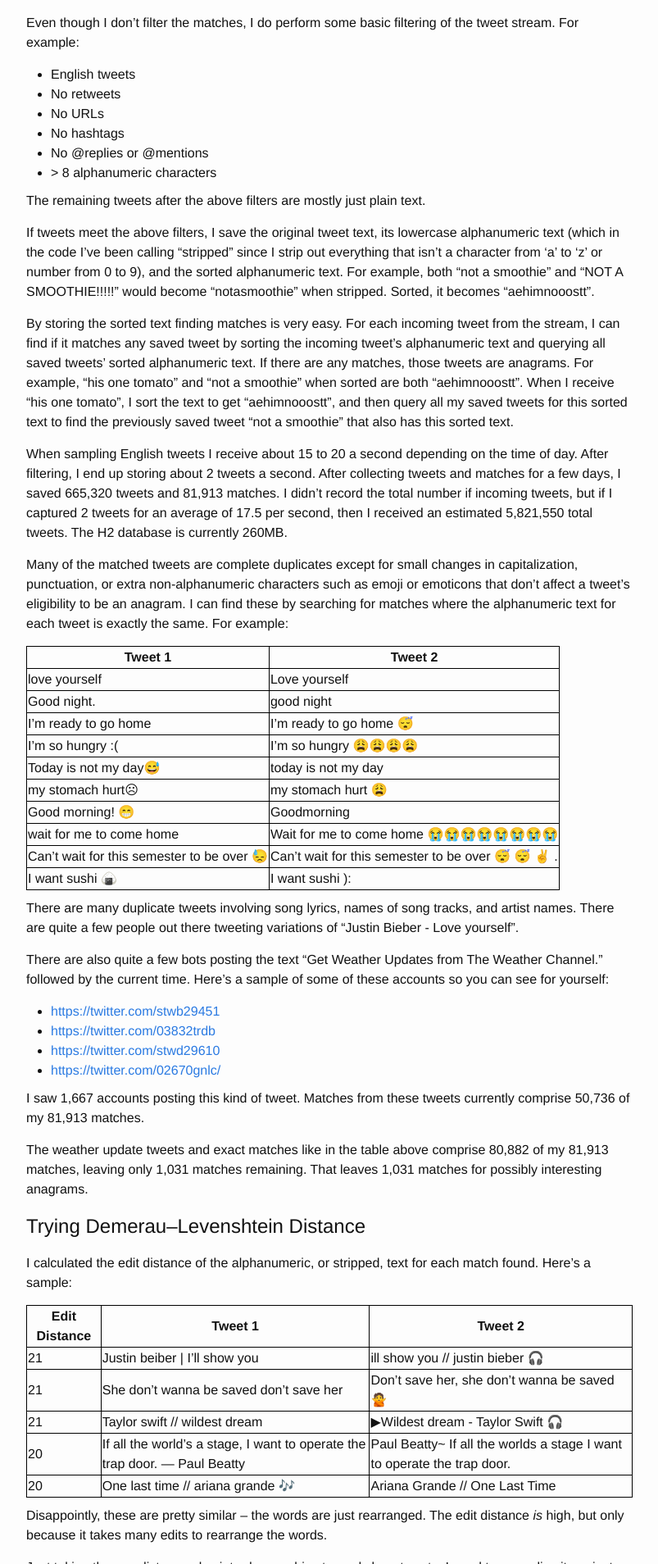
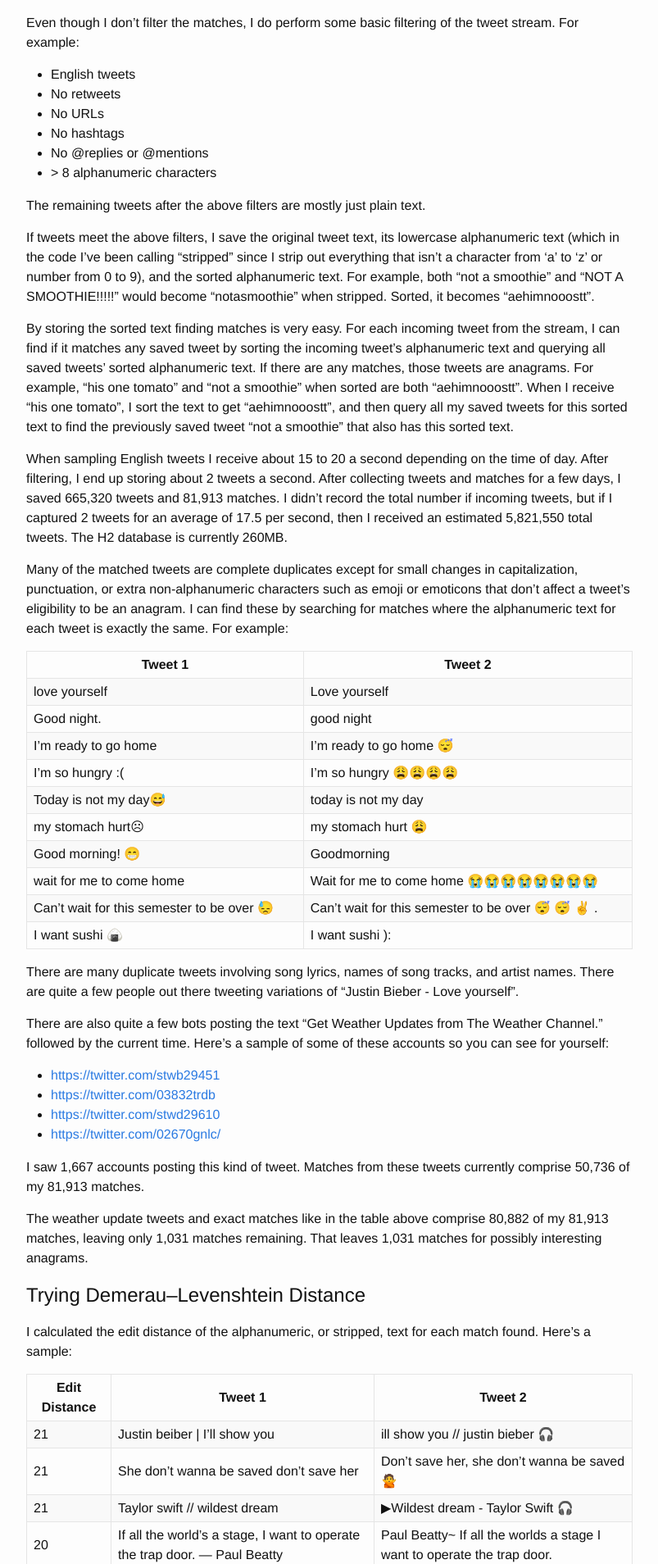
Before and after one commit to bdrupieski/bdrupieski.github.io, a Jekyll site: the page built from _posts/2015-11-25-finding-anagrams-on-twitter.markdown, in a window 1280 px wide. Shown: the part 892-2800 px from the top of the page at 82% size, without its empty margins (238-1041 px from the left). Built offline with Jekyll 4.4.1, drawn with Linux system fonts in a browser that asks for light colours.

Commit message:
change table styles, bottom margin on most elements

```diff
--- a/_sass/_base.scss
+++ b/_sass/_base.scss
@@ -6,6 +6,7 @@ p, blockquote, pre, hr,
 dl, dd, ol, ul, figure {
     margin: 0;
     padding: 0;
+	margin-bottom: 1rem;
 }
 
 
@@ -212,13 +213,17 @@ pre {
 }
 
 table {
-    border-collapse: collapse;
+  margin-bottom: 1rem;
+  width: 100%;
+  border: 1px solid #e5e5e5;
+  border-collapse: collapse;
 }
-
-table, th, td {
-    border: 1px solid black;
+td,
+th {
+  padding: .25rem .5rem;
+  border: 1px solid #e5e5e5;
 }
-
-table, ul {
-    margin-bottom: 10px;
+tbody tr:nth-child(odd) td,
+tbody tr:nth-child(odd) th {
+  background-color: #f9f9f9;
 }
```
